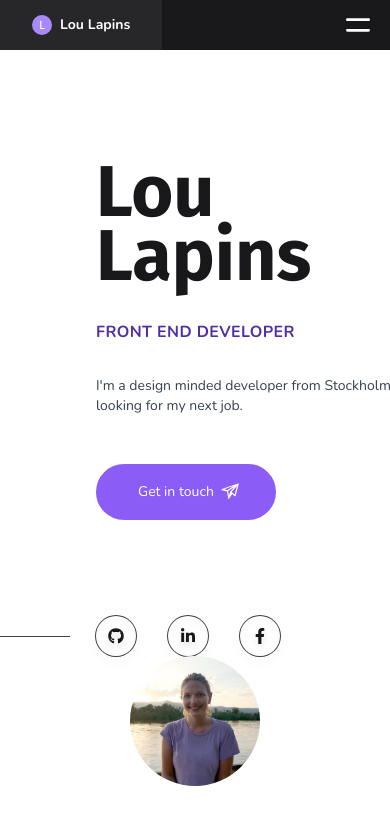
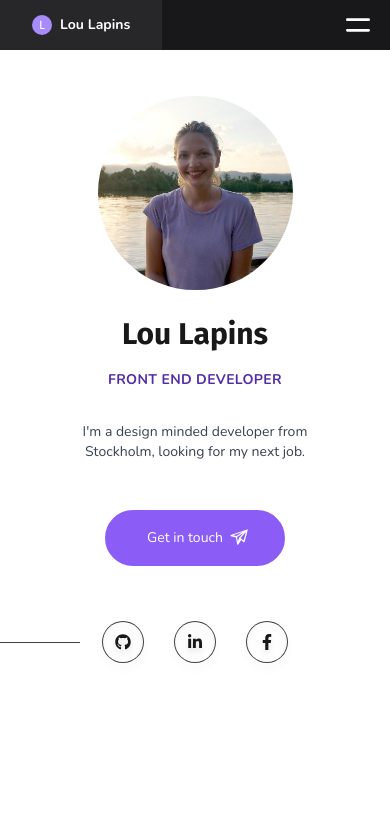
Before and after one commit to LouLapins/website-vue-vite-tailwind, a Vue app: page / in a window 390 px wide. Shown: the top 824 px of the page. Built offline with nearby package versions, Linux system fonts and the light colour scheme.

Commit message:
Add some media queries to landing page

```diff
--- a/src/components/buttons/SocialLinkButtonGroup.vue
+++ b/src/components/buttons/SocialLinkButtonGroup.vue
@@ -1,5 +1,5 @@
 <template>
-    <div class="flex items-center">
+    <div class="flex items-center justify-center md:justify-start">
         <slot></slot>
         <LinkButton url="https://github.com/LouLapins">
             <span class="sr-only">Github Profile</span>
--- a/src/pages/about/About.vue
+++ b/src/pages/about/About.vue
@@ -1,5 +1,5 @@
 <template>
-    <section class="flex items-center w-full md:overflow-hidden">
+    <section class="flex items-center w-full">
         <div class="flex flex-col items-center justify-center w-2/5">
             <h1 class="mb-8 text-3xl font-bold text-zinc-900 font-display">About me</h1>
             <div class="w-[70%] mb-16 text-sm font-light leading-loose text-gray-700 font-body">
--- a/src/pages/home/Home.vue
+++ b/src/pages/home/Home.vue
@@ -1,7 +1,7 @@
 <template>
-    <section class="w-full md:flex md:overflow-hidden">
-        <TextElements class="w-1/3"/>
+    <section class="flex flex-col items-center justify-center w-full md:flex-row">
         <ImageCircle />
+        <TextElements class="w-full md:w-1/3"/>
         <div class="relative invisible w-full h-full overflow-hidden md:visible">
             <div class="absolute w-3/5 h-[300%] bg-right-bottom bg-no-repeat right-0 bg-waves-img">
             </div>
--- a/src/pages/home/components/ImageCircle.vue
+++ b/src/pages/home/components/ImageCircle.vue
@@ -1,7 +1,7 @@
 <template>
     <Transition enter-from-class="translate-y-24 opacity-0" tag="div" appear>
       <img ref="image" src="../../../assets/lou-river.jpg" alt="Lou Lapins"
-        class="absolute self-center w-1/3 rounded-full left-1/3">
+        class="w-1/2 mt-24 rounded-full md:mt-0 md:z-10 md:absolute md:self-center md:w-1/3 md:left-[55%] lg:left-[45%] xl:left-1/3">
     </Transition>
 </template>
 
--- a/src/pages/home/components/TextElements.vue
+++ b/src/pages/home/components/TextElements.vue
@@ -1,15 +1,15 @@
 <template>
     <div>
-        <div class="flex flex-col items-start mt-40 ml-24 w-80">
-            <h1 class="mb-8 text-7xl text-zinc-900 font-bold leading-[4rem] font-display">Lou Lapins</h1>
-            <span class="font-semibold tracking-wide uppercase font-body text-[#522DA8]">Front End Developer</span>
-            <p class="my-8 text-sm font-light text-gray-700 font-body">
+        <div class="flex flex-col items-center mx-8 mt-6 md:items-start md:ml-24 md:w-80">
+            <h1 class="mb-4 md:mb-8 text-3xl md:text-7xl text-zinc-900 font-bold leading-[2.5rem] md:leading-[4rem] font-display">Lou Lapins</h1>
+            <span class="font-semibold text-sm md:text-base tracking-wide uppercase font-body text-[#522DA8]">Front End Developer</span>
+            <p class="mx-4 my-8 text-sm font-light text-center text-gray-700 md:mx-0 md:text-left font-body">
                 I'm a design minded developer from Stockholm, looking for my next job.
             </p>
             <ActionButton class="mt-4" @click="goToContact" icon="contact" text="Get in touch" />
         </div>
-        <SocialLinkButtonGroup class="mt-24 ml-24">
-            <hr class="absolute left-0 w-[70px] h-px border-zinc-700">
+        <SocialLinkButtonGroup class="mt-14 md:ml-24 md:mt-24">
+            <hr class="absolute left-0 w-20 md:w-[70px] h-px border-zinc-700">
         </SocialLinkButtonGroup>
     </div>
 </template>
```
